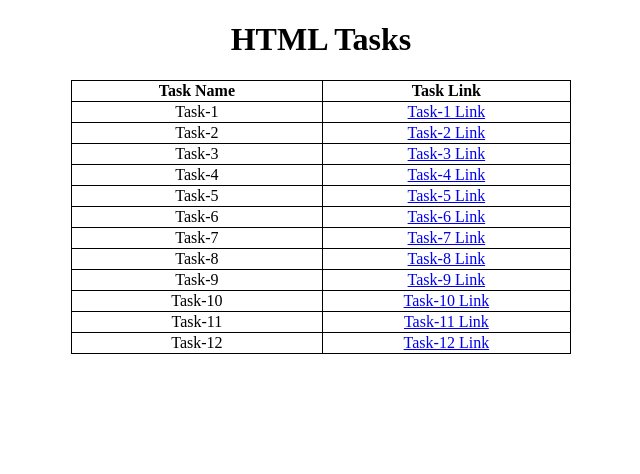
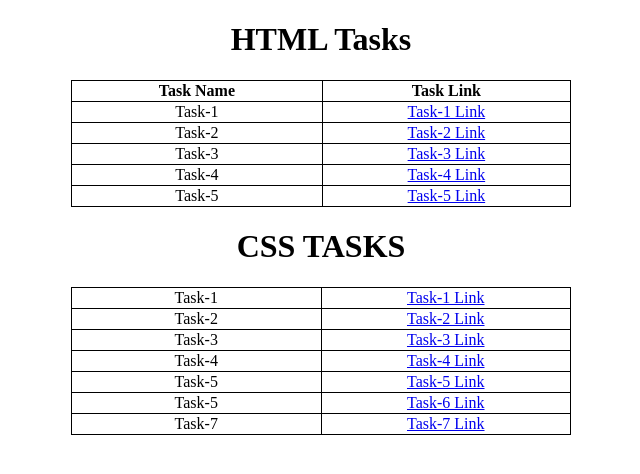
Before and after one commit to MDMuneeb18/taskDemo, a plain HTML site: page index.html in a window 1280 px wide. Shown: the whole page, without its empty margins (319-959 px from the left). Drawn offline with Linux system fonts and the light colour scheme.

Commit message:
Add files via upload

```diff
--- a/index.html
+++ b/index.html
@@ -50,33 +50,36 @@
         <td>Task-5</td>
         <td><a href="html task5.html" alt="page not found">Task-5 Link</a></td>
       </tr>
+    </table>
+    <h1>CSS TASKS</h1>
+    <table>
       <tr>
-        <td>Task-6</td>
-        <td><a href="css task1.html" alt="page not found">Task-6 Link</a></td>
+        <td>Task-1</td>
+        <td><a href="css task1.html" alt="page not found">Task-1 Link</a></td>
+      </tr>
+      <tr>
+        <td>Task-2</td>
+        <td><a href="css task2.html" alt="page not found">Task-2 Link</a></td>
+      </tr>
+      <tr>
+        <td>Task-3</td>
+        <td><a href="css task3.html" alt="page not found">Task-3 Link</a></td>
+      </tr>
+      <tr>
+        <td>Task-4</td>
+        <td><a href="css task4.html" alt="page not found">Task-4 Link</a></td>
+      </tr>
+      <tr>
+        <td>Task-5</td>
+        <td><a href="css task5.html" alt="page not found">Task-5 Link</a></td>
+      </tr>
+      <tr>
+        <td>Task-5</td>
+        <td><a href="css task6.html" alt="page not found">Task-6 Link</a></td>
       </tr>
       <tr>
         <td>Task-7</td>
-        <td><a href="css task2.html" alt="page not found">Task-7 Link</a></td>
-      </tr>
-      <tr>
-        <td>Task-8</td>
-        <td><a href="css task3.html" alt="page not found">Task-8 Link</a></td>
-      </tr>
-      <tr>
-        <td>Task-9</td>
-        <td><a href="css task4.html" alt="page not found">Task-9 Link</a></td>
-      </tr>
-      <tr>
-        <td>Task-10</td>
-        <td><a href="css task5.html" alt="page not found">Task-10 Link</a></td>
-      </tr>
-      <tr>
-        <td>Task-11</td>
-        <td><a href="css task6.html" alt="page not found">Task-11 Link</a></td>
-      </tr>
-      <tr>
-        <td>Task-12</td>
-        <td><a href="css task7.html" alt="page not found">Task-12 Link</a></td>
+        <td><a href="css task7.html" alt="page not found">Task-7 Link</a></td>
       </tr>
     </table>
   </body>
```
